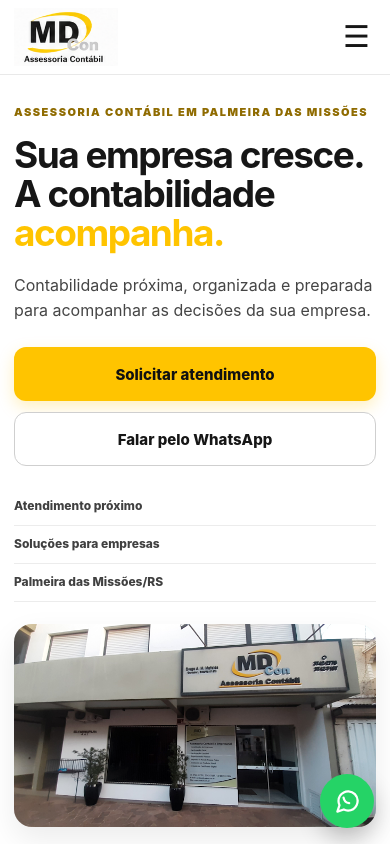
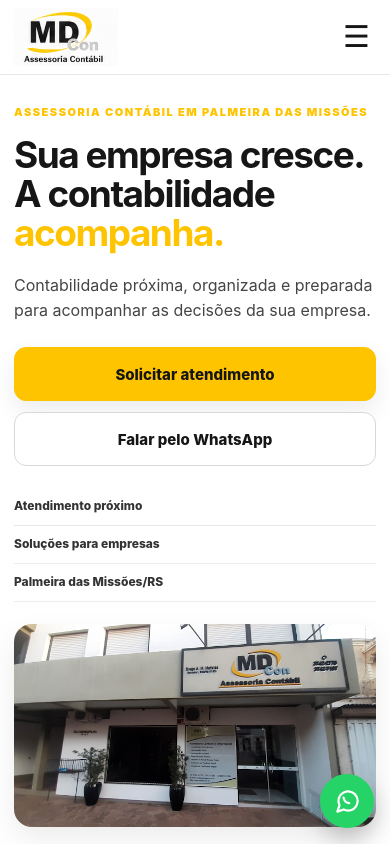
Before and after one commit to cestarifcc-glitch/mdcon-site-oficial, a Next.js app: page / in a window 390 px wide. Shown: the top 844 px of the page. Built offline with nearby package versions, Linux system fonts and the light colour scheme.

Commit message:
Add files via upload

```diff
--- a/app/globals.css
+++ b/app/globals.css
@@ -1129,3 +1129,102 @@
     font-size:26px !important;
   }
 }
+
+/* =========================================================
+   V16 — IDENTIDADE VISUAL MOBILE
+   Fundo branco + amarelo oficial MDCon #FFC400
+   ========================================================= */
+@media (max-width:620px){
+
+  html,
+  body,
+  main,
+  .header,
+  .hero-v2,
+  .hero-v2 .container,
+  .hero-v2 .hero-grid,
+  .hero-v2 .hero-copy{
+    background:#FFFFFF !important;
+    color:#161616 !important;
+  }
+
+  .header{
+    border-bottom-color:#E7E7E7 !important;
+  }
+
+  .menu-btn{
+    color:#161616 !important;
+  }
+
+  .hero-v2 .hero-copy .eyebrow{
+    color:#FFC400 !important;
+  }
+
+  .hero-v2 .hero-copy h1{
+    color:#161616 !important;
+  }
+
+  .hero-v2 .hero-copy h1 span{
+    color:#FFC400 !important;
+  }
+
+  .hero-v2 .hero-copy > p{
+    color:#454545 !important;
+  }
+
+  .hero-actions .btn.primary,
+  .hero-actions .btn-primary,
+  .hero-actions a:first-child,
+  .btn.primary,
+  .btn-primary{
+    background:#FFC400 !important;
+    border-color:#FFC400 !important;
+    color:#161616 !important;
+    box-shadow:0 10px 24px rgba(0,0,0,.08) !important;
+  }
+
+  .hero-actions .btn.primary:hover,
+  .hero-actions .btn-primary:hover,
+  .hero-actions a:first-child:hover,
+  .btn.primary:hover,
+  .btn-primary:hover{
+    background:#E8B200 !important;
+    border-color:#E8B200 !important;
+    color:#161616 !important;
+  }
+
+  .hero-actions .btn:not(.primary):not(.btn-primary),
+  .btn.secondary,
+  .btn-outline{
+    background:#FFFFFF !important;
+    border-color:#D8D8D8 !important;
+    color:#161616 !important;
+  }
+
+  .hero-proof{
+    background:#FFFFFF !important;
+    color:#161616 !important;
+  }
+
+  .hero-proof span{
+    color:#333333 !important;
+    border-bottom-color:#E7E7E7 !important;
+  }
+
+  .hero-photo-card{
+    background:#F5F5F3 !important;
+  }
+
+  .nav.open{
+    background:#FFFFFF !important;
+    border-color:#E5E5E5 !important;
+  }
+
+  .nav a{
+    color:#161616 !important;
+  }
+
+  .nav a:hover{
+    color:#FFC400 !important;
+  }
+}
```
